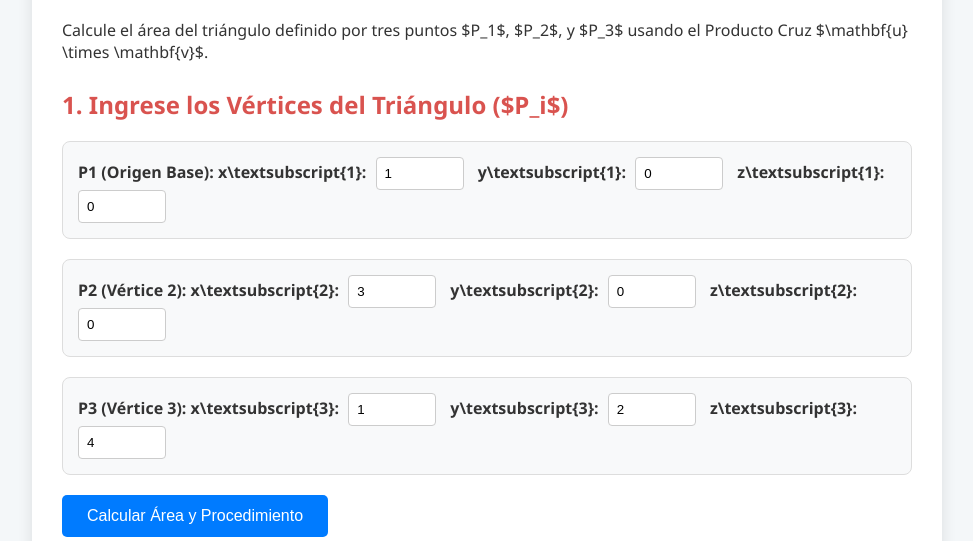
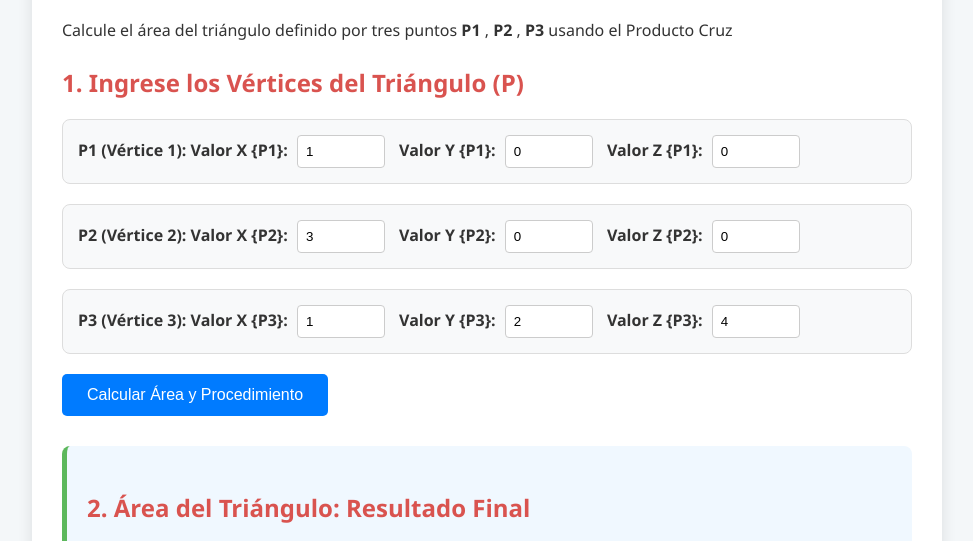
Before and after one commit to jdlstyles2000-cyber/Proyecto-algebraLineal, a plain HTML site: page index.html in a window 1280 px wide. Shown: the part 197-738 px from the top of the page, without its empty margins (153-1126 px from the left). Drawn offline with Linux system fonts and the light colour scheme.

Commit message:
Fix HTML encoding and structure for area calculator

```diff
--- a/index.html
+++ b/index.html
@@ -101,26 +101,26 @@
 
 <div class="container">
     <h1>📐 Calculador de Áreas Geométrica-Matricial (Triángulo 3D)</h1>
-    <p>Calcule el área del triángulo definido por tres puntos $P_1$, $P_2$, y $P_3$ usando el Producto Cruz $\mathbf{u} \times \mathbf{v}$.</p>
+    <p>Calcule el área del triángulo definido por tres puntos <strong>P1</strong> , <strong>P2</strong> , <strong>P3</strong> usando el Producto Cruz</p>
 
-    <h2>1. Ingrese los Vértices del Triángulo ($P_i$)</h2>
+    <h2>1. Ingrese los Vértices del Triángulo (P)</h2>
     <div class="point-input">
-        <strong>P1 (Origen Base):</strong>
-        <label for="p1x">x\textsubscript{1}:</label> <input type="number" id="p1x" value="1">
-        <label for="p1y">y\textsubscript{1}:</label> <input type="number" id="p1y" value="0">
-        <label for="p1z">z\textsubscript{1}:</label> <input type="number" id="p1z" value="0">
+        <strong>P1 (Vértice 1):</strong>
+        <label for="p1x">Valor X {P1}:</label> <input type="number" id="p1x" value="1">
+        <label for="p1y">Valor Y {P1}:</label> <input type="number" id="p1y" value="0">
+        <label for="p1z">Valor Z {P1}:</label> <input type="number" id="p1z" value="0">
     </div>
     <div class="point-input">
         <strong>P2 (Vértice 2):</strong>
-        <label for="p2x">x\textsubscript{2}:</label> <input type="number" id="p2x" value="3">
-        <label for="p2y">y\textsubscript{2}:</label> <input type="number" id="p2y" value="0">
-        <label for="p2z">z\textsubscript{2}:</label> <input type="number" id="p2z" value="0">
+        <label for="p2x">Valor X {P2}:</label> <input type="number" id="p2x" value="3">
+        <label for="p2y">Valor Y {P2}:</label> <input type="number" id="p2y" value="0">
+        <label for="p2z">Valor Z {P2}:</label> <input type="number" id="p2z" value="0">
     </div>
     <div class="point-input">
         <strong>P3 (Vértice 3):</strong>
-        <label for="p3x">x\textsubscript{3}:</label> <input type="number" id="p3x" value="1">
-        <label for="p3y">y\textsubscript{3}:</label> <input type="number" id="p3y" value="2">
-        <label for="p3z">z\textsubscript{3}:</label> <input type="number" id="p3z" value="4">
+        <label for="p3x">Valor X {P3}:</label> <input type="number" id="p3x" value="1">
+        <label for="p3y">Valor Y {P3}:</label> <input type="number" id="p3y" value="2">
+        <label for="p3z">Valor Z {P3}:</label> <input type="number" id="p3z" value="4">
     </div>
 
     <button onclick="calcularAreaTriangulo()">Calcular Área y Procedimiento</button>
@@ -133,10 +133,10 @@
         <div id="resultado_vector_cruz" class="vector-result"></div>
 
         <h2>3. Procedimiento Paso a Paso (Matricial y Vectorial)</h2>
-        <p><strong>Paso A: Vectores Base ($\mathbf{u} = P_2 - P_1$, $\mathbf{v} = P_3 - P_1$):</strong></p>
+        <p><strong>Paso A: Vectores Base ((U) = P2 - P1, (V) = P3 - P1):</strong></p>
         <div id="procedimiento_vectores" class="procedure-matrix"></div>
 
-        <p><strong>Paso B: Producto Cruz ($\mathbf{u} \times \mathbf{v}$ - Detalle Matricial):</strong></p>
+        <p><strong>Paso B: Producto Cruz ((U) * (V) - Resultado De la Matriz):</strong></p>
         <div id="procedimiento_cruz" class="procedure-matrix"></div>
 
         <p><strong>Paso C: Magnitud y Área:</strong></p>
```
